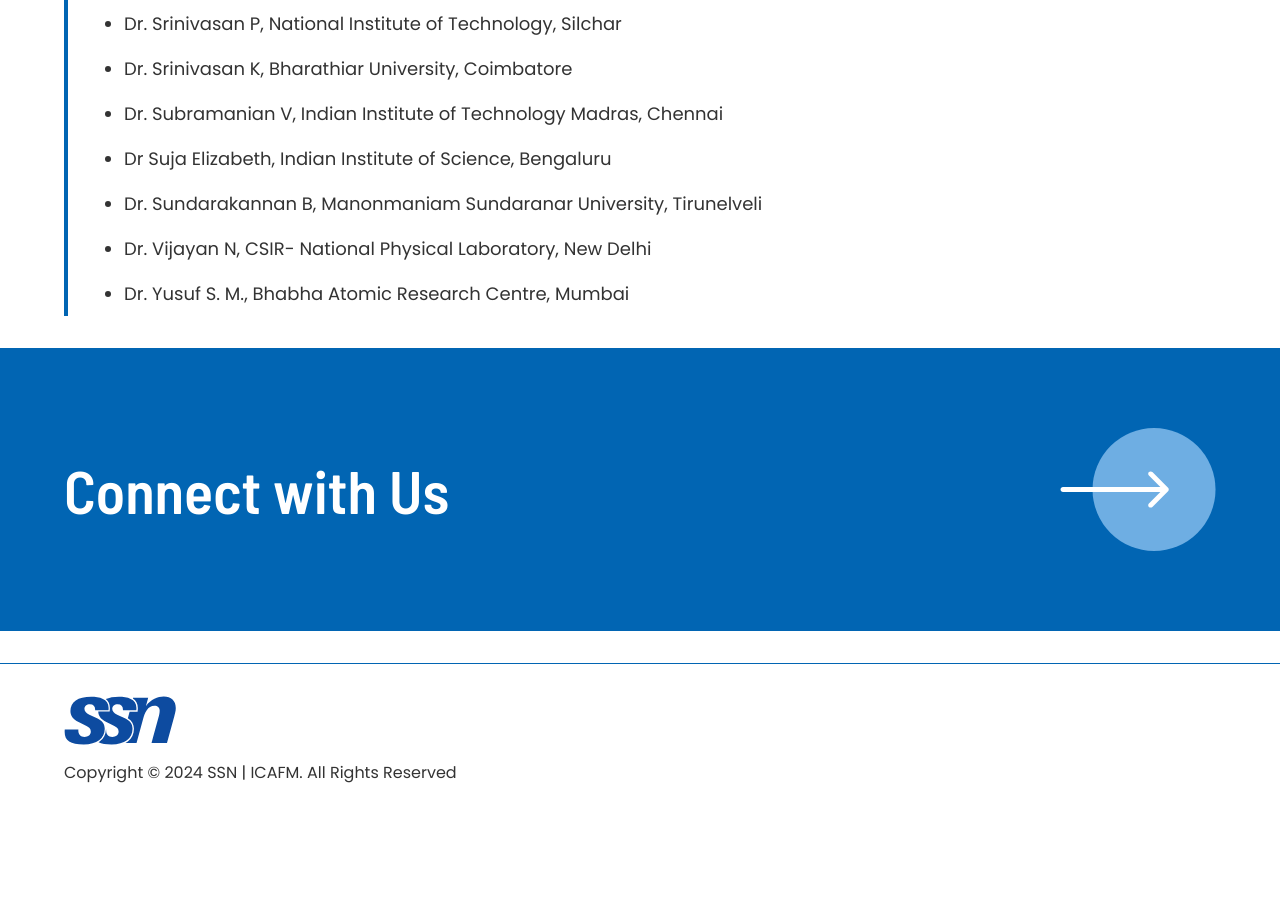
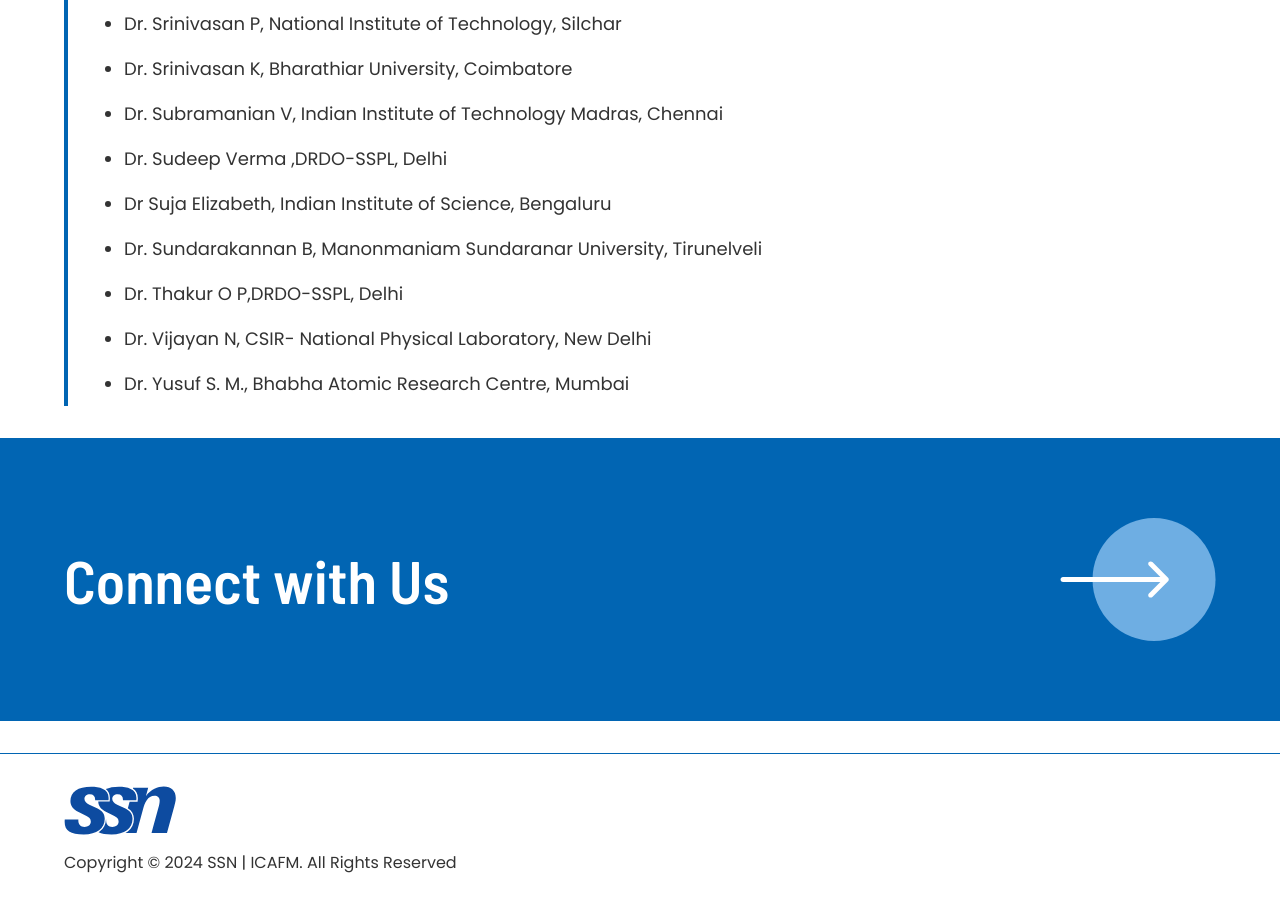
Before and after one commit to DotZero27/ICAFM, a Next.js app: page /committee/advisory in a window 1280 px wide. Shown: the part 1960-2867 px from the top of the page. Before the commit the page ends 2777 px from the top, so only its background shows below. Built offline with nearby package versions, Linux system fonts and the light colour scheme.

Commit message:
new changes

```diff
--- a/app/(main)/committee/advisory/page.js
+++ b/app/(main)/committee/advisory/page.js
@@ -37,8 +37,10 @@ const NATIONAL_MEMBERS = [
   "Dr. Srinivasan P, National Institute of Technology, Silchar",
   "Dr. Srinivasan K, Bharathiar University, Coimbatore",
   "Dr. Subramanian V, Indian Institute of Technology Madras, Chennai",
+  "Dr. Sudeep Verma ,DRDO-SSPL, Delhi",
   "Dr Suja Elizabeth, Indian Institute of Science, Bengaluru ",
   "Dr. Sundarakannan B, Manonmaniam Sundaranar University, Tirunelveli",
+  "Dr. Thakur O P,DRDO-SSPL, Delhi",
   "Dr. Vijayan N, CSIR- National Physical Laboratory, New Delhi",
   "Dr. Yusuf S. M., Bhabha Atomic Research Centre, Mumbai",
 ];
--- a/app/(main)/page.js
+++ b/app/(main)/page.js
@@ -213,7 +213,6 @@ export default function Page() {
                     {university}
                   </div>
                 </div>
-                <Button className="bg-white text-black">View Details</Button>
               </div>
             ))}
         </div>
--- a/app/(main)/publications_and_awards/page.js
+++ b/app/(main)/publications_and_awards/page.js
@@ -123,7 +123,7 @@ export default function PublicationsAndAwards() {
                 </div>
                 <div className="flex justify-between">
                   Notification of Acceptance
-                  <span className="font-bold">15.09.2024 Onwards</span>
+                  <span className="font-bold">10.10.2024 </span>
                 </div>
                 <div className="flex justify-between">
                   Registration Closing Date
--- a/components/MobileNav.js
+++ b/components/MobileNav.js
@@ -48,7 +48,7 @@ const sidebarNav = [
         items: [],
       },
       {
-        title: "National Advisory",
+        title: "National Advisory Committee",
         href: "/committee/advisory",
         items: [],
       },
```
